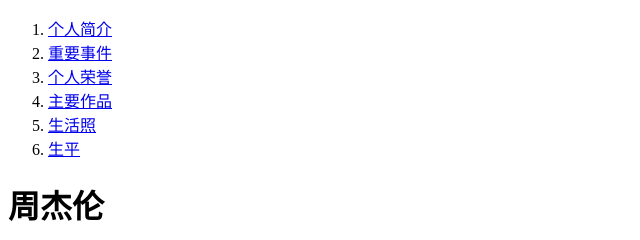
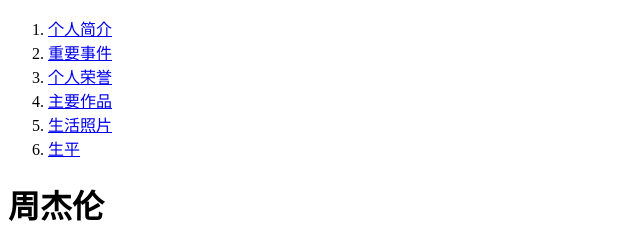
Before and after one commit to MaZhixuanx/imags-demo, a plain HTML site: page index.html in a window 1280 px wide. Shown: the top 240 px of the page, 0-640 px from the left. Drawn offline with Linux system fonts and the light colour scheme.

Commit message:
更新图片

```diff
--- a/index.html
+++ b/index.html
@@ -22,7 +22,7 @@
             <li><a href="#events">重要事件</a></li>
             <li><a href="#awards">个人荣誉</a></li>
             <li><a href="#works">主要作品</a></li>
-            <li><a href="#pictures">生活照</a></li>
+            <li><a href="#pictures">生活照片</a></li>
             <li><a href="#life">生平</a></li>
         </ol>
     </nav>
```
